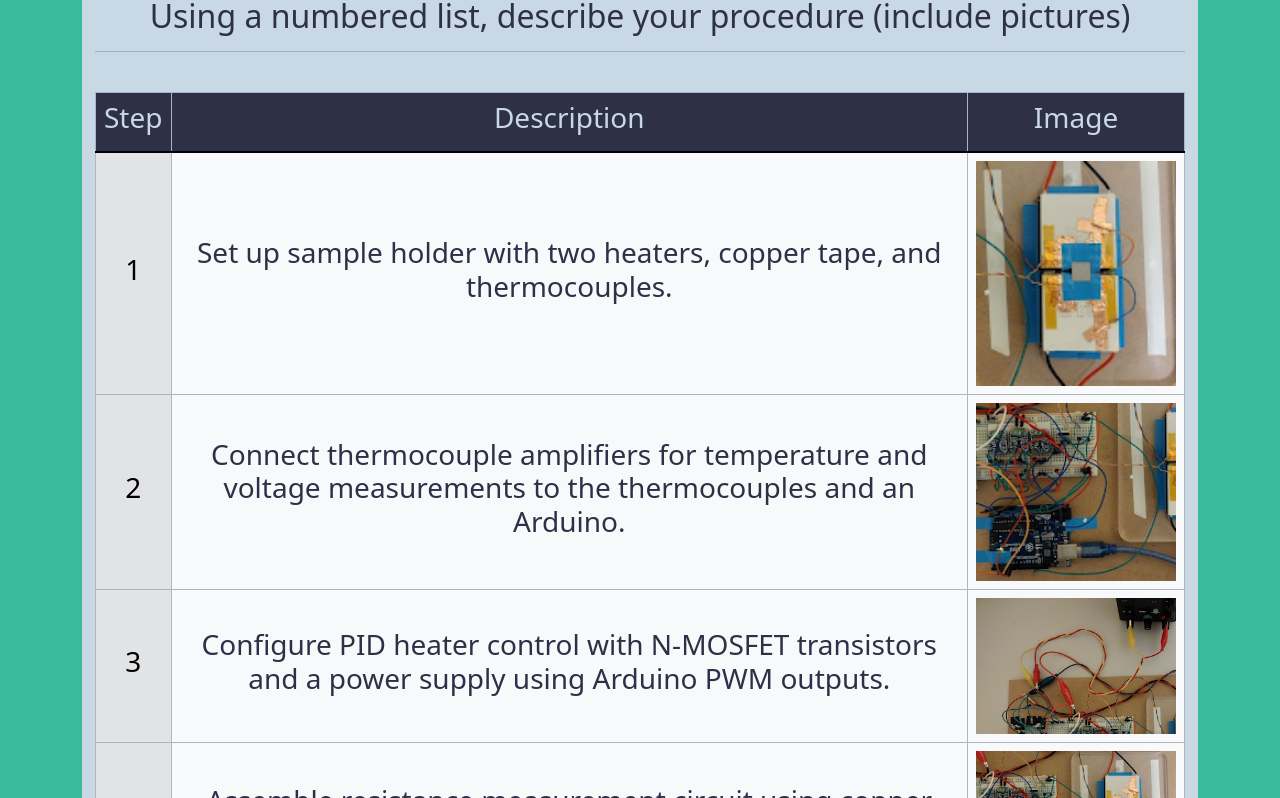
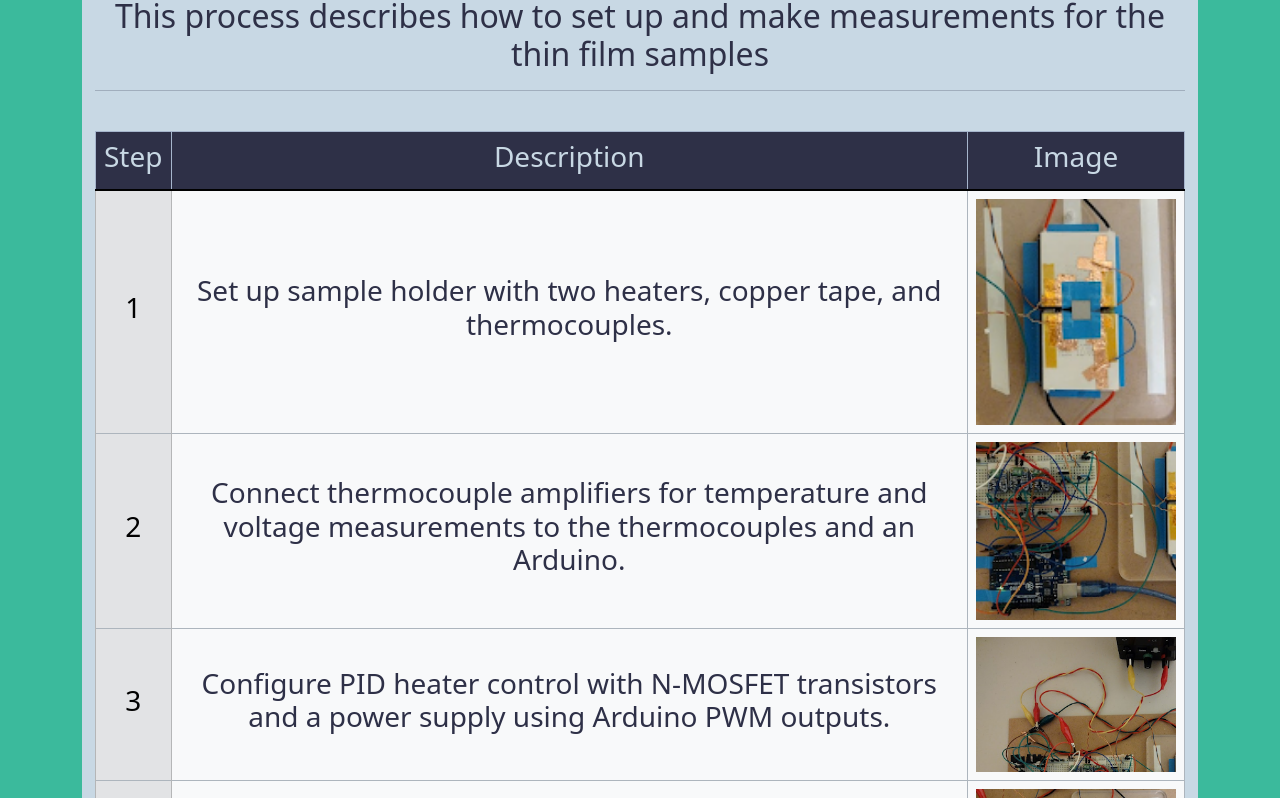
Before and after one commit to alex-oh205/rp_Oh, a plain HTML site: page procedure.html in a window 1280 px wide. Shown: the part 159-957 px from the top of the page. Drawn offline with nearby package versions, Linux system fonts and the light colour scheme.

Commit message:
Fixed procedure heading
1. Fixed procedure heading

```diff
--- a/procedure.html
+++ b/procedure.html
@@ -52,7 +52,7 @@
                 <br>
                 <div class="text-center">
                     <h1>Procedure</h1>
-                    <h2>Using a numbered list, describe your procedure (include pictures)</h2>
+                    <h2>This process describes how to set up and make measurements for the thin film samples</h2>
                 </div>
 
                 <hr><br>    <!-- Horizontal line with line break -->
```
